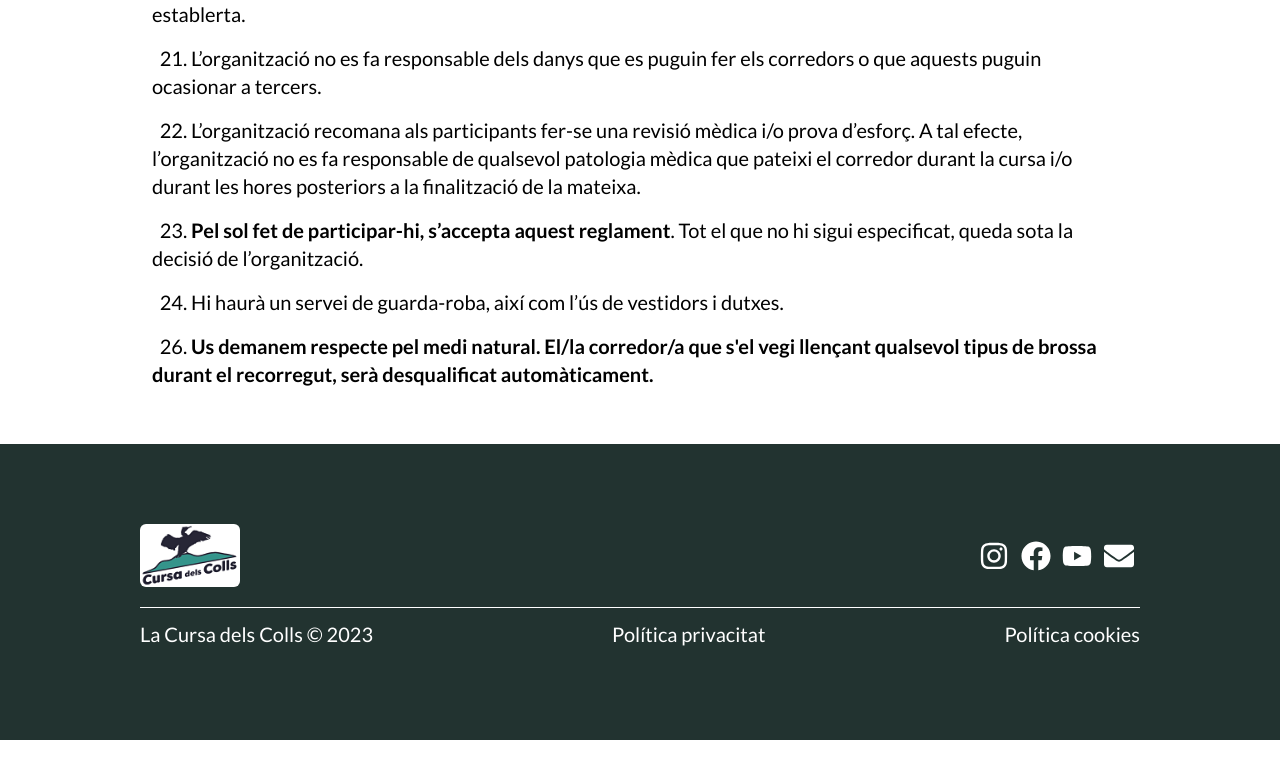
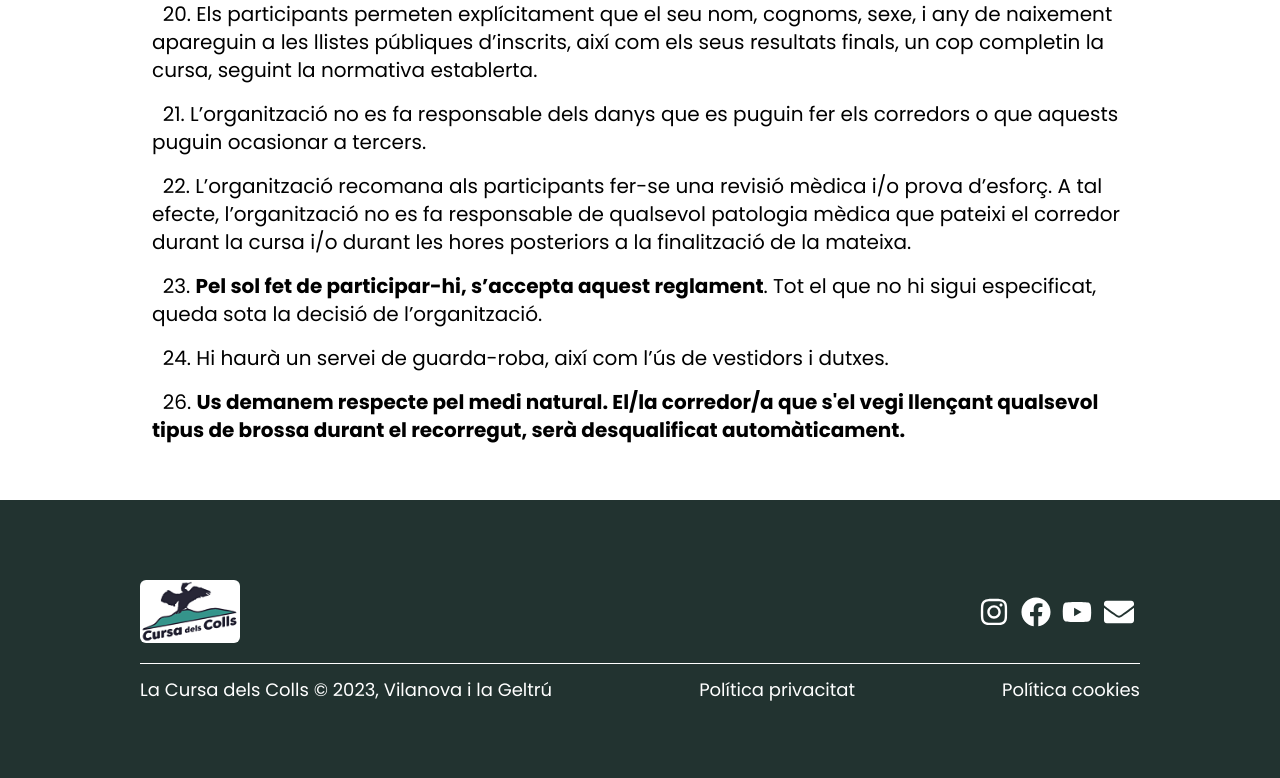
Before and after one commit to jorditosa/cursa_colls, a React (Vite) app: page /reglament in a window 1280 px wide. Shown: the part 1744-2522 px from the top of the page. Before the commit the page ends 2484 px from the top, so only its background shows below. Built offline with nearby package versions, Linux system fonts and the light colour scheme.

Commit message:
canviada font

```diff
--- a/index.html
+++ b/index.html
@@ -7,7 +7,7 @@
     <title>La Cursa dels Colls</title>
     <link rel="preconnect" href="https://fonts.googleapis.com">
     <link rel="preconnect" href="https://fonts.gstatic.com" crossorigin>
-    <link href="https://fonts.googleapis.com/css2?family=Lato:ital,wght@0,400;0,700;0,900;1,400;1,700&display=swap" rel="stylesheet">
+    <link href="https://fonts.googleapis.com/css2?family=Poppins:ital,wght@0,300;0,400;0,500;0,600;0,700;0,900;1,400;1,500;1,600;1,700&display=swap" rel="stylesheet">
   </head>
   <body>
     <div id="root"></div>
--- a/src/components/Footer.jsx
+++ b/src/components/Footer.jsx
@@ -3,7 +3,7 @@ import { FaFacebook, FaInstagram, FaYoutube, FaEnvelope } from 'react-icons/fa'
 
 function Footer() {
   return (
-    <footer className="bg-dark w-full h-full py-20 text-light font-Lato">
+    <footer className="bg-dark w-full h-full py-20 text-light font-Poppins">
         <div className='w-full md:w-[1000px] mx-auto flex flex-col items-center justify-between gap-5 md:flex-row'>
             <img className='w-[100px] rounded-md' src={logoCursa} alt="logo Cursa" />
             <div className='w-1/2 md:w-1/6 flex justify-around items-end'>
@@ -13,8 +13,8 @@ function Footer() {
               <FaEnvelope size={30} className='cursor-pointer text-light hover:text-secondary' />
             </div>
         </div>
-        <div className='w-full md:w-[1000px] mx-auto flex flex-col items-center justify-between md:flex-row border-t mt-5 py-3 text-xl'>
-            <h2>La Cursa dels Colls &copy; { new Date().getFullYear() }</h2>
+        <div className='w-full md:w-[1000px] mx-auto flex flex-col items-center justify-between md:flex-row border-t mt-5 py-3 text-lg'>
+            <h2>La Cursa dels Colls &copy; { new Date().getFullYear() }, Vilanova i la Geltrú</h2>
             <p>Política privacitat</p>
             <p>Política cookies</p>
         </div>
--- a/src/components/Layout.jsx
+++ b/src/components/Layout.jsx
@@ -1,9 +1,6 @@
 import { useState, useEffect } from "react";
 import {
-  Navbar,
   MobileNav,
-  Typography,
-  Button,
   IconButton,
 } from "@material-tailwind/react";
 import { Outlet, Link } from "react-router-dom";
--- a/src/pages/Inici.jsx
+++ b/src/pages/Inici.jsx
@@ -10,7 +10,7 @@ function Inici() {
   return (
     <>
       <div className='h-screen'>
-        <header className="w-full h-screen bg-fixed pt-12 flex flex-col items-start justify-start font-Lato" style={{backgroundImage: `url(${Hero})`, backgroundRepeat: 'no-repeat', backgroundSize: 'cover', backgroundPosition: 'top'}}>
+        <header className="w-full h-screen bg-fixed pt-12 flex flex-col items-start justify-start font-Poppins" style={{backgroundImage: `url(${Hero})`, backgroundRepeat: 'no-repeat', backgroundSize: 'cover', backgroundPosition: 'top'}}>
           <div className='w-full h-auto text-center font-bold text-dark py-5 md:py-1 bg-gradient-to-r from-light/75 to-secondary/75'>
             <h1 className='w-full text-4xl md:text-8xl mt-5 rounded-b-lg'>La Cursa dels Colls &copy;</h1>
             <span className='block text-2xl md:text-4xl mt-5'>9a Edició</span>
--- a/src/pages/Reglament.jsx
+++ b/src/pages/Reglament.jsx
@@ -4,7 +4,7 @@ function Reglament() {
   return (
 
     <>
-      <main className="pt-20 py-2 md:pt-24 font-Lato">
+      <main className="pt-20 py-2 md:pt-24 font-Poppins">
         <h2 className="text-center text-dark py-5 text-4xl bg-gradient-to-r from-light/5 to-secondary/75">
           Reglament oficial de la Cursa dels Colls, edició 2023
         </h2>
--- a/src/pages/Voluntariat.jsx
+++ b/src/pages/Voluntariat.jsx
@@ -1,7 +1,7 @@
 
 function Voluntariat() {
   return (
-    <div className="pt-20 py-2 md:pt-24 font-Lato">
+    <div className="pt-20 py-2 md:pt-24 font-Poppins">
       <h2 className="text-center text-dark py-5 text-4xl bg-gradient-to-r from-light/5 to-secondary/75">
         Vols ser voluntari/a de la Cursa dels Colls?
       </h2>
--- a/tailwind.config.cjs
+++ b/tailwind.config.cjs
@@ -13,7 +13,7 @@ module.exports = {
       light: '#ffffff',
     },
     fontFamily: {
-      'Lato': ['Lato', 'sans-serif'],
+      'Poppins': ['Poppins', 'sans-serif'],
     },
   },
   plugins: [],
```
